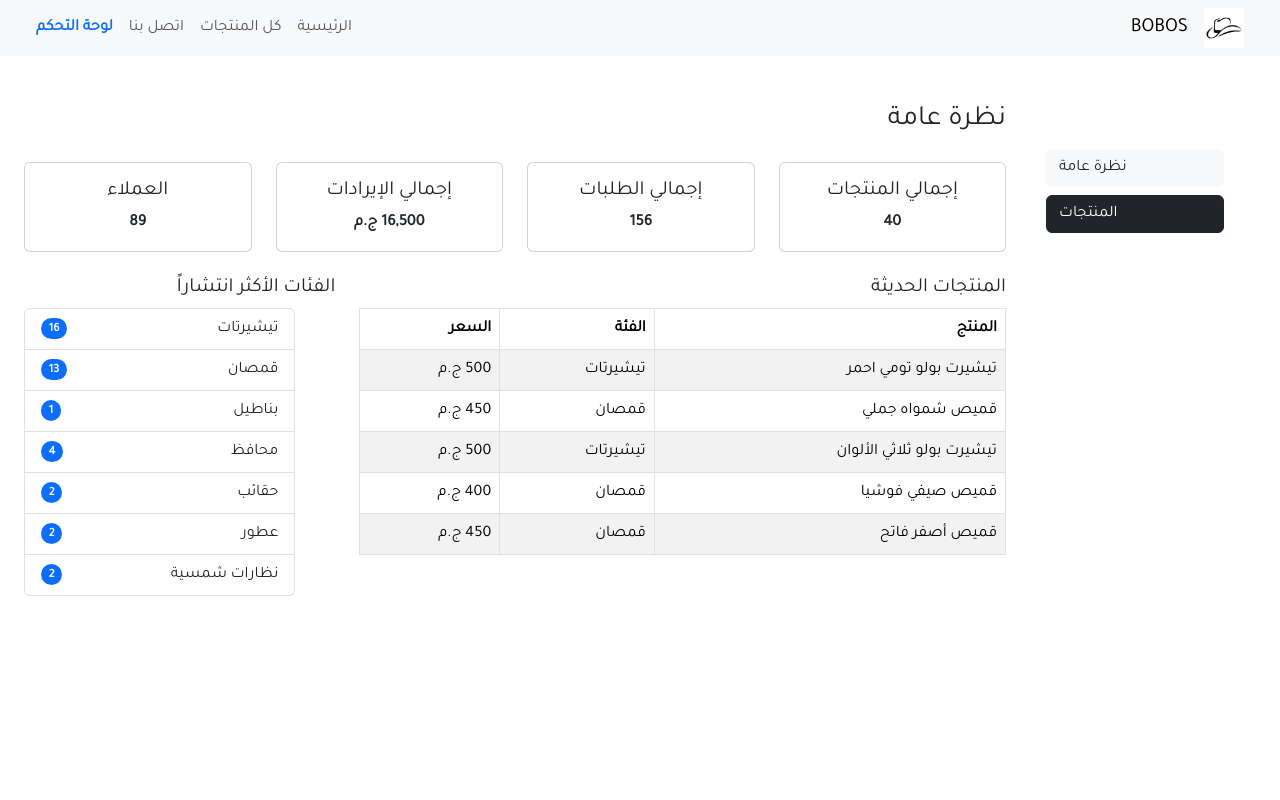
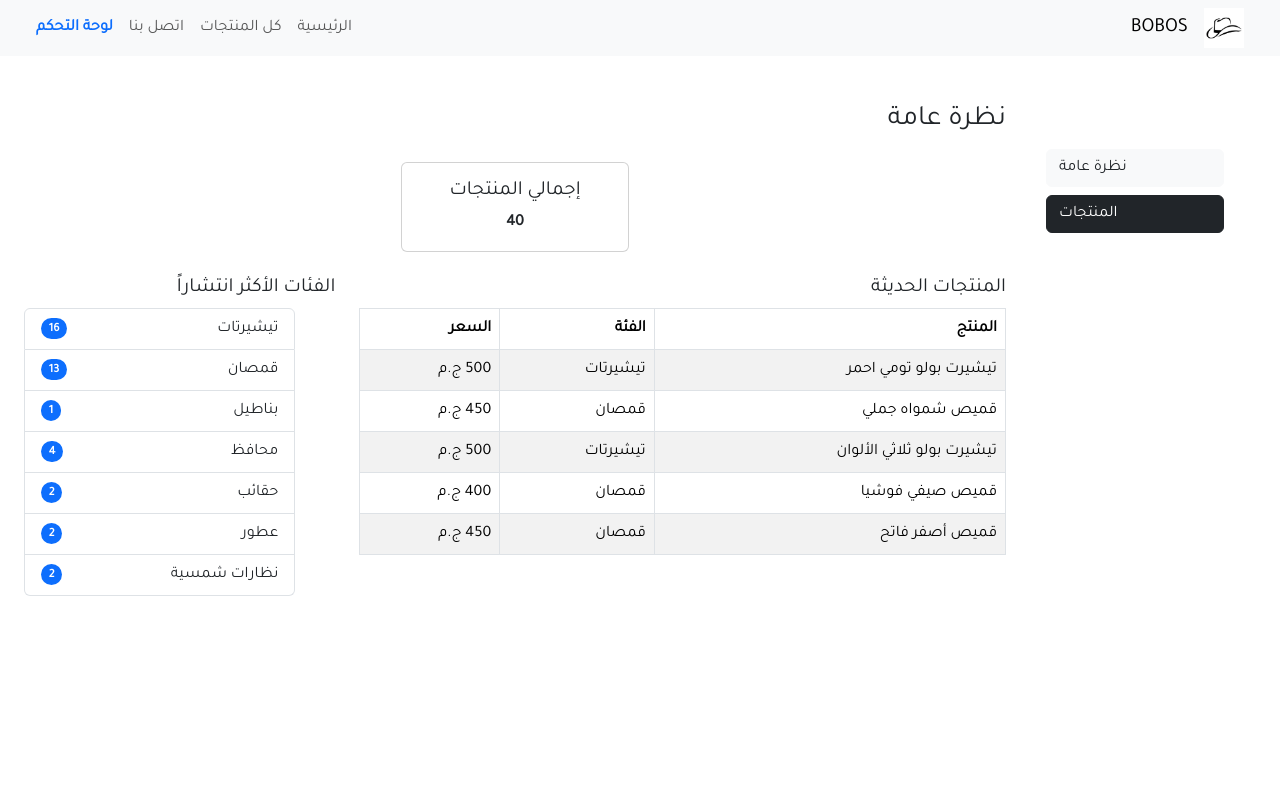
Before and after one commit to Abdelrhman745/Freelancing-project, a React (Vite) app in the folder Freelancing project/: page /dashboard in a window 1280 px wide. Shown: the top 800 px of the page. Built offline with nearby package versions, Linux system fonts and the light colour scheme.

Commit message:
update dashboard

```diff
--- a/Freelancing project/src/Component/Dashboard/Dashboard.jsx
+++ b/Freelancing project/src/Component/Dashboard/Dashboard.jsx
@@ -31,12 +31,11 @@ export default function Dashboard() {
 
   // 🧮 واجهة الإحصائيات
   const renderStats = () => (
-    <div className="row mb-4">
+    <div className="row justify-content-center mb-4">
       {[
         { label: 'إجمالي المنتجات', value: mockStats.totalProducts },
-        { label: 'إجمالي الطلبات', value: mockStats.totalOrders },
-        { label: 'إجمالي الإيرادات', value: `${mockStats.totalRevenue.toLocaleString()} ج.م` },
-        { label: 'العملاء', value: mockStats.totalCustomers },
+
+
       ].map((item, i) => (
         <div className="col-md-3" key={i}>
           <div className="card text-center">
```
